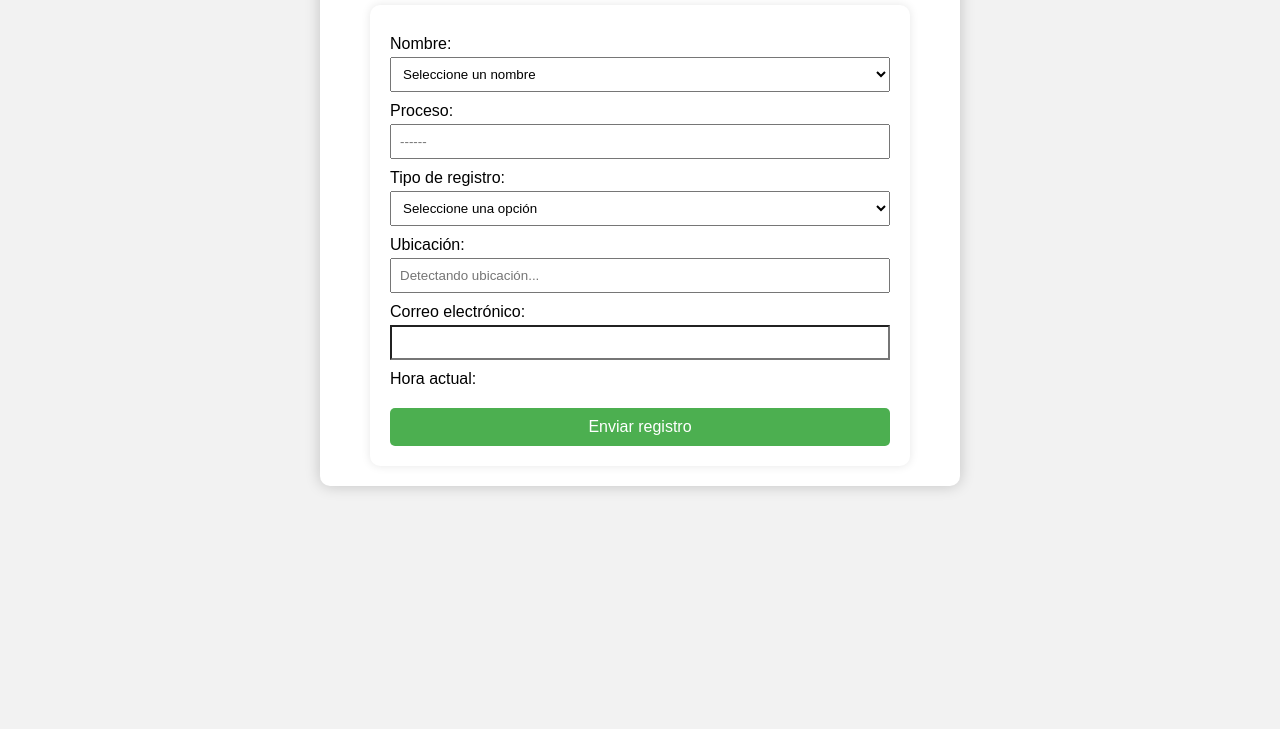
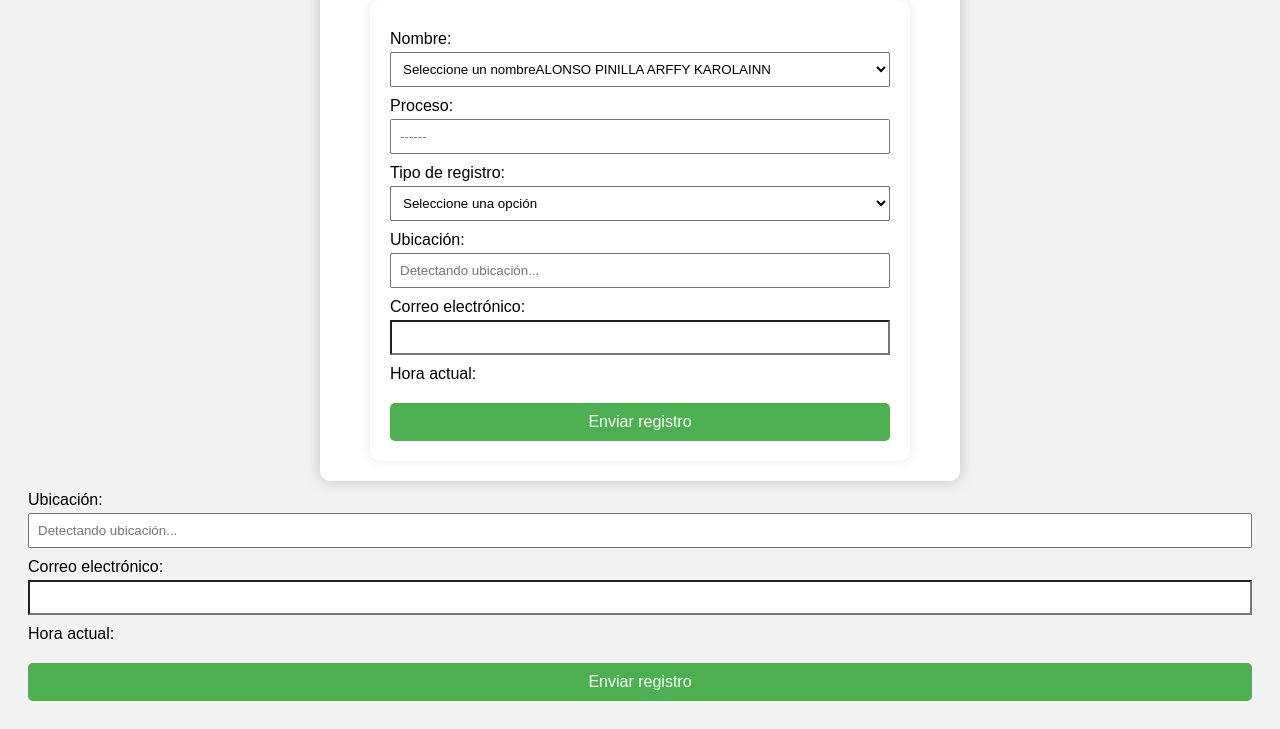
Before and after one commit to sitcarsa/regIngbc, a plain HTML site: page index.html in a window 1280 px wide. Shown: the part 192-921 px from the top of the page. Before the commit the page ends 800 px from the top, so only its background shows below. Drawn offline with nearby package versions, Linux system fonts and the light colour scheme.

Commit message:
Update index.html

```diff
--- a/index.html
+++ b/index.html
@@ -1,4 +1,6 @@
-copiado﻿
+https://sitcarsa.github.io/regsIng/
+
+
 <!DOCTYPE html>
 <html>
 <head>
@@ -98,80 +100,80 @@ copiado﻿
 
   <p id="usuarioLogueado" style="font-weight: bold; margin-top: 10px;"></p>
 
-  <div class="container">
-    <img src="https://sitcarsa.github.io/regsIng/LOGO.png" alt="Logo de la empresa" class="logo">
+
+ <div class="container">
+    <img src="https://sitcarsa.github.io/regIngbc/LOGO.png" alt="Logo de la empresa" class="logo">
     <h2>Registro de Ingreso / Salida</h2>
 
-    <form id="secure-form" method="POST" action="https://docs.google.com/forms/d/e/1FAIpQLSd3QzaCOG3jnU860QdrbHZkErO4JcLOZZ0zM-7xuD6LZoawZQ/formResponse" target="_self">
+    <form id="secure-form" method="POST" action="https://docs.google.com/forms/u/0/d/e/1FAIpQLSfsCMfw-cxAfS2ybwVTpYT6_-t0wprCWK7iJHdXlKwVS-jhYg/formResponse" target="_self">
       <label for="nombre">Nombre:</label>
-      <select id="nombre" name="entry.7241129" required>
-        <option value="" disabled selected>Seleccione un nombre</option>
+      <select id="nombre" name="entry.1728467182" required>
+        <option value="" disabled selected>Seleccione un nombre</optio
 
-	<option value="ANDREA ALFARO">ALFARO PALMA ANDREA DEL PILAR</option>
-	<option value="MILDREDIS ALVARADO">ALVARADO AVILA MARIA MILDREDIS</option>
-	<option value="PAULA BELTRAN">ANNICCIARICO BELTRAN PAULA ANDREA</option>
-	<option value="ERICA ARIAS">ARIAS BUITRAGO ERICA MILENA</option>
-	<option value="NAYIBE BARAHONA">BARAHONA ORJUELA NAYIBE</option>
-	<option value="CARMEN BELTRAN">BELTRAN CORTES CARMEN SOFIA</option>
-	<option value="JAIRO BERNAL">BERNAL GARCIA JAIRO ALFONSO</option>
-	<option value="JORGE BUITRAGO">BUITRAGO CHAVES JORGE ALBERTO</option>
-	<option value="EUGENIO BUITRAGO">BUITRAGO TORRES EUGENIO</option>
-	<option value="MERCEDES CALDUCHO">CALDUCHO TORRES MERCEDES</option>
-	<option value="SOFIA CAVADIA">CAVADIA DURANGO ELCY SOFIA</option>
-	<option value="WILMER CHAPERRO">CHAPERRO CHAPARRO WILMER</option>
-	<option value="MARTHA DELGADO">DELGADO BETANCOURT MARTHA LUCIA</option>
-	<option value="LUIS DIAZ">DIAZ ALVARADO LUIS EDUARDO</option>
-	<option value="LINDA GALLEGO">GALLEGO GOMEZ LINDA MARIA</option>
-	<option value="HELEN GARCIA">GARCIA CUERVO HELEN ADRIANA</option>
-	<option value="FELIPE GARCIA">GARCIA ULLOA ANDRES FELIPE</option>
-	<option value="DORA GARZON">GARZON RUIZ DORA BEATRIZ</option>
-	<option value="HUGO GONZALEZ">GONZALEZ ALVARADO HUGO ALEJANDRO</option>
-	<option value="JOSE GONZALEZ">GONZALEZ GONZALEZ JOSE MANUEL</option>
-	<option value="RICARDO HERNANDEZ">HERNANDEZ BARBOSA RICARDO</option>
-	<option value="DIANA HERRERA">HERRERA PIZA DIANA KATHERINE</option>
-	<option value="JEAN HOYOS">HOYOS MARTINEZ JEAN CARLOS</option>
-	<option value="JULIAN MALAGON">MALAGON SANCHEZ JULIAN DAVID</option>
-	<option value="DIANA MARTINEZ">MARTINEZ CASTRO DIANA MARCELA</option>
-   	<option value="MARLENY MENDOZA">MENDOZA MARIN MARLENY</option>
-	<option value="SANDRA MONROY">MONROY RIVERA SANDRA MILENA</option>
-	<option value="LUCIA MORENO">MORENO GARCIA LUCIA</option>
-	<option value="MARIO MUÑOZ">MUÑOZ ARIAS MARIO ERNESTO</option>
-	<option value="ANDRES MUÑOZ">MUÑOZ RODRIGUEZ GIOVANNI ANDRES</option>
-	<option value="ANGY NOVA">NOVA LEON ANGY MILENA</option>
-	<option value="LEVER ORTIZ">ORTIZ MORALES LEVER CIRON</option>
-	<option value="ANDREA REDONDO">REDONDO AGUDELO ANDREA LILIANA</option>
-	<option value="JUAN RODRIGUEZ">RODRIGUEZ GALINDO JUAN CARLOS</option>
-	<option value="GLORIA RODRIGUEZ">RODRIGUEZ GLORIA NELLY</option>
-	<option value="AURORA RODRIGUEZ">RODRIGUEZ PEÑA LUZ AURORA</option>
-	<option value="JOHN RODRIGUEZ">RODRIGUEZ ROJAS JOHN ALEXANDER</option>
-	<option value="MARIO RODRIGUEZ">RODRIGUEZ SOCHA MARIO</option>
-	<option value="SANTIAGO RODRIGUEZ">RODRIGUEZ SOCHA SANTIAGO</option>
-	<option value="FRANCIS ROMERO">ROMERO MUNEVAR FRANCIS</option>
-	<option value="IRENE SILVA">SILVA PINZON IRENE</option>
-	<option value="DIANA SOSA">SOSA PEÑA DIANA DEL PILA</option>
-	<option value="SERGIO TELLEZ">TELLEZ ROJAS SERGIO ANTONIO</option>
-	<option value="DORA VARGAS">VARGAS BULLA DORA LIGIA</option>
-	<option value="JOSE VARGAS">VARGAS GONZALES JOSE GILBERTO</option>
-	<option value="ALEJANDRA VELASQUEZ">VELASQUEZ OVIEDO JEIMMY ALEJANDRA</option>
-	<option value="BRIAN VILLALBA">VILLALBA ESTRADA BRIAN ERIK</option>
 
-     </select>
+<option value="ARFFY ALONSO">ALONSO PINILLA ARFFY KAROLAINN</option>
+<option value="FRANCINETH BEDOYA">BEDOYA HOYOS FRANCINETH</option>
+<option value="ANGIE BELTRAN">BELTRAN HERRERA ANGIE TATIANA</option>
+<option value="PAULA PIMIENTA">BELTRAN PIMIENTA PAULA ANDREA</option>
+<option value="DAVID BENAVIDES">BENAVIDES AREVALO DAVID FELIPE</option>
+<option value="ANGIE BERMEO">BERMEO  QUINTERO ANGIE PAOLA</option>
+<option value="MARTHA CANO">CANO OCAMPO MARTHA LILIANA</option>
+<option value="ADRIANA CARDENAS">CARDENAS HERNANDEZ LUZ ADRIANA</option>
+<option value="JAIR CARREÑO">CARREÑO VEGA JAIR SANTIAGO</option>
+<option value="DIOMEDES CASTAÑEDA">CASTAÑEDA PRIETO DIOMEDES</option>
+<option value="BRAYAN CASTELLANOS">CASTELLANOS PRADA BRAYAN AUGUSTO</option>
+<option value="VERONIKA CUBILLOS">CUBILLOS TELLEZ VERONIKA LORENA</option>
+<option value="MARIA DAZA">DAZA MARTINEZ MARIA PAULA</option>
+<option value="STEFANI DIAZ">DIAZ MENGUAN STEFANI</option>
+<option value="LAURA GARCIA">GARCIA QUEBRAOLLA LAURA VALENTINA</option>
+<option value="YENNY HERNANDEZ">HERNANDEZ BARRERA YENNY</option>
+<option value="DANNA BELTRAN">HORMAZA BERNAL DANNA STEFANY </option>
+<option value="NIDIA MARIN">MARIN BARRIOS NIDIA MARYORI</option>
+<option value="SONIA MARTINEZ">MARTINEZ MARTIN SONIA RAQUEL</option>
+<option value="GABRIEL MARTINEZ">MARTINEZ ORTEGA GABRIEL ANDRES  </option>
+<option value="LEIDY MENDOZA">MENDOZA GARCÍA LEIDY JULIETH</option>
+<option value="ANYI MERCHAN">MERCHÁN CADENA ANYI CATALINA</option>
+<option value="YUDY MORA">MORA VEGA YUDY</option>
+<option value="SEBASTIAN MUÑOZ">MUÑOZ MÉNDEZ SEBASTIÁN FELIPE</option>
+<option value="LEIDER PALOMO">PALOMO MANOSALVA LEIDER ALEJANDRO</option>
+<option value="YEIMMY PEÑA">PEÑA VACA YEIMMY MILENA</option>
+<option value="SAMIR PINEDA">PINEDA LASSO SAMIR</option>
+<option value="ADRIANA PINZON">PINZON  ADRIANA</option>
+<option value="YULI QUIROGA">QUIROGA MUÑOZ YULI ANDREA</option>
+<option value="DANIEL RAMIREZ">RAMIREZ VILLAMIL DANIEL FELIPE</option>
+<option value="NATALIA RATIVA">RATIVA CONTRERAS NATALIA </option>
+<option value="ANDREA REDONDO">REDONDO AGUDELO ANDREA LILIANA</option>
+<option value="MIREYA RODRIGUEZ">RODRIGUEZ JIMENEZ MIREYA</option>
+<option value="NICOLAS ROMERO">ROMERO QUINTERO NICOLAS</option>
+<option value="EDWARD RONDON">RONDON MARTINEZ EDWARD SMIT</option>
+<option value="DIANA SANCHEZ">SANCHEZ RAMIREZ DIANA  MARCELA</option>
+<option value="DIANA SIERRA">SIERRA ZAPATA DIANA MILENA </option>
+<option value="LOREN TAVERA">TAVERA QUIROZ LOREN STEFANY</option>
+<option value="ANDERSON VARGAS">VARGAS ARANGO ANDERSON</option>
+<option value="DANNA VARGAS">VARGAS ARANGO DANNA MARLEY</option>
+<option value="MICHAEL VARGAS">VARGAS CASAS MICHAEL LEONARDO</option>
+<option value="CAMILO VARGAS">VARGAS PABON CAMILO ANDRES</option>
+<option value="DIAZ ALVARADO LUIS EDUARDO">DIAZ ALVARADO LUIS EDUARDO</option>
+
+ </select>
 
       <label for="proceso">Proceso:</label>
-      <input type="text" id="proceso" name="entry.1170449751" placeholder="------" readonly required>
+      <input type="text" id="proceso" name="entry.1839426784" placeholder="------" readonly required>
 
-      <label for="tipo">Tipo de registro:</label>
-      <select id="tipo" name="entry.933602916" required>
+
+
+ <label for="tipo">Tipo de registro:</label>
+      <select id="tipo" name="entry.886525947" required>
         <option value="" disabled selected>Seleccione una opción</option>
         <option value="Ingreso">Ingreso</option>
         <option value="Salida">Salida</option>
       </select>
 
       <label for="ubicacion">Ubicación:</label>
-      <input type="text" id="ubicacion" name="entry.2081593853" readonly placeholder="Detectando ubicación..." required>
+      <input type="text" id="ubicacion" name="entry.404773528" readonly placeholder="Detectando ubicación..." required>
 
       <label for="correo">Correo electrónico:</label>
-      <input type="email" id="correo" name="entry.1926819478" class="readonly" readonly required>
+      <input type="email" id="correo" name="entry.519463146" class="readonly" readonly required>
 
       <label>Hora actual:</label>
       <div id="hora"></div>
@@ -180,7 +182,22 @@ copiado﻿
     </form>
   </div>
 
-   <script>
+
+     <label for="ubicacion">Ubicación:</label>
+      <input type="text" id="ubicacion" name="entry.404773528" readonly placeholder="Detectando ubicación..." required>
+
+      <label for="correo">Correo electrónico:</label>
+      <input type="email" id="correo" name="entry.519463146" class="readonly" readonly required>
+
+
+      <label>Hora actual:</label>
+      <div id="hora"></div>
+
+      <button type="submit">Enviar registro</button>
+    </form>
+  </div>
+
+  <script>
     // Geolocalización
     function obtenerUbicacion() {
       if (navigator.geolocation) {
@@ -247,10 +264,63 @@ copiado﻿
 
 
     };
+    document.getElementById("nombre").addEventListener("change", function () {
+      const nombre = this.value;
+      document.getElementById("proceso").value = procesos[nombre] || "";
+    });
+
+    // Hora actual
+    function actualizarHora() {
+      const ahora = new Date();
+      const horaFormateada = ahora.toLocaleTimeString();
+      document.getElementById("hora").textContent = horaFormateada;
+    }
+    setInterval(actualizarHora, 1000);
+    actualizarHora();
+
+    // Capturar respuesta de Google
+    function handleCredentialResponse(response) {
+      const data = jwt_decode(response.credential);
+      const correo = data.email;
+      const nombre = data.name;
+
+      document.getElementById("correo").value = correo;
+      document.getElementById("usuarioLogueado").textContent = "Bienvenido, " + nombre + " (" + correo + ")";
+      document.querySelector(".g_id_signin").style.display = "none";
+    }
+
+    // Validación y envío
+    document.getElementById('secure-form').addEventListener('submit', function(e) {
+      e.preventDefault();
+      const form = e.target;
+      const ubicacion = document.getElementById('ubicacion').value;
+      const correo = document.getElementById('correo').value;
+
+      if (!correo) {
+        alert("Por favor, inicia sesión con Google antes de enviar.");
+        return;
+      }
+
+      if (!ubicacion || ubicacion.includes("Error") || ubicacion === "Geolocalización no soportada") {
+        alert("Espere que se cargue la ubicación antes de enviar.");
+        return;
+      }
 
 
 
- </script>
+      const data = new FormData(form);
+      fetch(form.action, {
+        method: 'POST',
+        mode: 'no-cors',
+        body: data
+      }).then(() => {
+        alert("Registro enviado correctamente.");
+        form.reset();
+        document.getElementById("usuarioLogueado").textContent = "";
+        location.reload();
+      });
+    });
 
+  </script>
 </body>
 </html>
```
